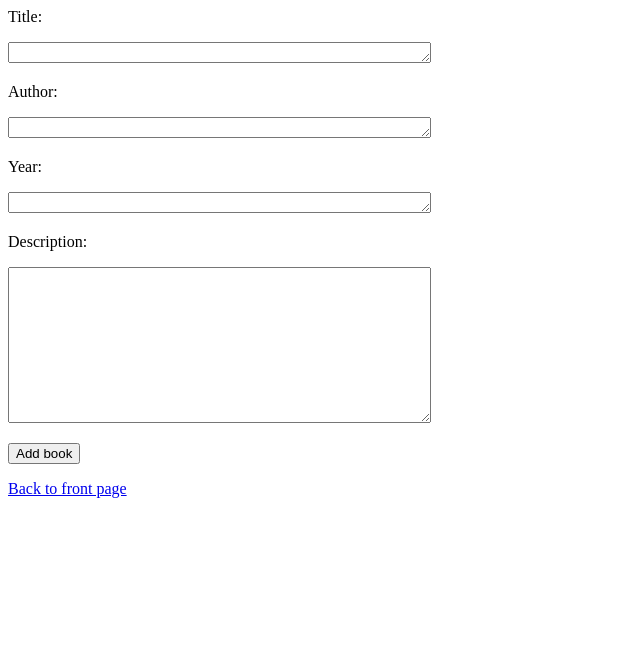
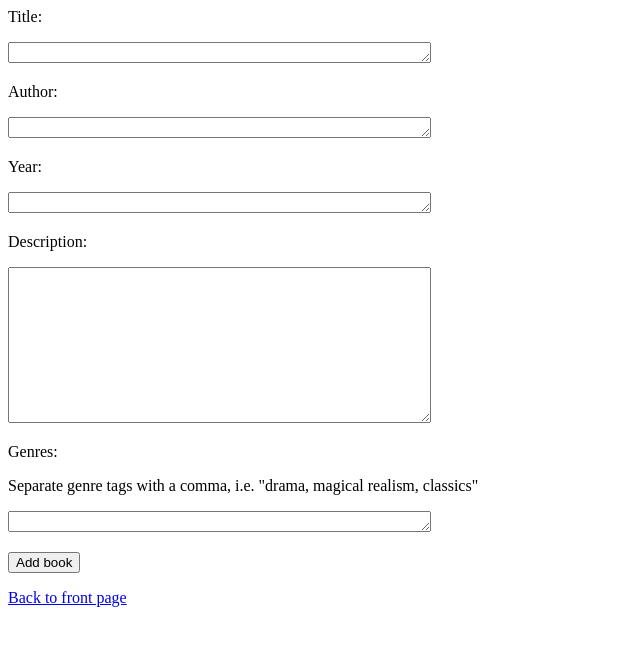
Before and after one commit to MillaKelhu/tietokantasovellus, a Flask app: page /addbook in a window 1280 px wide. Shown: the top 646 px of the page, without its empty margins (0-640 px from the left). Run offline with Flask 2, Linux system fonts and the light colour scheme; the visitor is signed in with stand-in values (Sample User, id 1).

Commit message:
Add genre feature

```diff
--- a/routes.py
+++ b/routes.py
@@ -1,6 +1,6 @@
 from app import app
 from flask import render_template, redirect, request
-import books_functions, users_functions, booklist_functions, review_functions
+import books_functions, users_functions, booklist_functions, review_functions, genre_functions
 
 @app.route("/")
 def index():
@@ -69,8 +69,9 @@ def book(id):
         rating = "–"
 
     comments = review_functions.get_comments(id)
+    genres = genre_functions.get_genres(id)
 
-    return render_template("book.html", book=book, in_list=in_list, read=read, rating=rating, comments=comments)
+    return render_template("book.html", book=book, in_list=in_list, read=read, rating=rating, comments=comments, genres=genres)
 
 @app.route("/book/<id>/add", methods=["GET", "POST"])
 def book_add(id):
@@ -96,16 +97,26 @@ def book_delete(id):
 def book_modify(id):
     if users_functions.admin():
         book = books_functions.get_book(id)
+        genrelist = genre_functions.get_genres(id)
+        genres = ""
+        for nametuple in genrelist:
+            genres += ", " + nametuple[1]
+        genres = genres[2:]
 
         if request.method=="POST":
             title = request.form["title"]
             author = request.form["author"]
             year = request.form["year"]
             description = request.form["description"]
-            books_functions.modify_book(id, author, title, year, description)
+            genres = request.form["genres"]
+            if title != "" and author != "" and year != "" and description != "" and genres != "":
+                books_functions.modify_book(id, author, title, year, description)
+                genrelist = genre_functions.handle_tags(genres)
+                for genre in genrelist:
+                    genre_functions.assign_genre(id, genre)
             return redirect(f"/book/{id}")
 
-        return render_template("bookmodify.html", book=book)
+        return render_template("bookmodify.html", book=book, genres=genres)
 
     return redirect(f"/book/{id}")
 
@@ -152,7 +163,15 @@ def add_book():
             author = request.form["author"]
             year = request.form["year"]
             description = request.form["description"]
-            books_functions.add_book(author, title, year, description)
+            genres = request.form["genres"]
+            if title != "" and author != "" and year != "" and description != "" and genres != "":
+                books_functions.add_book(author, title, year, description)
+                genrelist = genre_functions.handle_tags(genres)
+                author_id = books_functions.author_exists(author)[0]
+                book_id = books_functions.book_exists(author_id, title)[0]
+                for genre in genrelist:
+                    genre_functions.assign_genre(book_id, genre)
+
             return redirect("/")
 
         return render_template("addbook.html")
@@ -171,3 +190,23 @@ def add_author():
         return render_template("addauthor.html")
     else:
         return redirect("/")
+
+@app.route("/addgenre", methods=["GET", "POST"])
+def add_genre():
+    if users_functions.admin():
+
+        if request.method == "POST":
+            name = request.form["name"]
+            genre_functions.add_genre(name)
+            return redirect("/")
+
+        return render_template("addgenre.html")
+    else:
+        return redirect("/")
+
+@app.route("/genres/<id>")
+def genre(id):
+    genre = genre_functions.get_genre_name(id)
+    books = genre_functions.get_genre_books(id)
+
+    return render_template("genre.html", genre=genre, books=books)
--- a/templates/addbook.html
+++ b/templates/addbook.html
@@ -19,6 +19,13 @@ Description:
 <p>
     <textarea name="description" rows="10" cols="50"></textarea>
 </p>
+Genres:
+<p>
+    Separate genre tags with a comma, i.e. "drama, magical realism, classics"
+</p>
+<p>
+    <textarea name="genres" rows="1" cols="50"></textarea>
+</p>
 <input type="submit" value="Add book">
 </form>
 
--- a/templates/book.html
+++ b/templates/book.html
@@ -37,6 +37,12 @@
 
 <p>{{ book[4] }}</p>
 
+<p>
+    {% for genre in genres %}
+    <a href="/genres/ {{ genre[0] }}">{{ genre[1] }}</a>
+    {% endfor %}
+</p>
+
 <p><a href="/" >Back to front page</a></p>
 
 <h4>Comments:</h4>
```
Also changed, not shown: books_functions.py (+10 -5 lines), genre_functions.py (added, +65 -0 lines), templates/addgenre.html (added, +13 -0 lines), templates/bookmodify.html (+7 -0 lines), templates/genre.html (added, +11 -0 lines).
